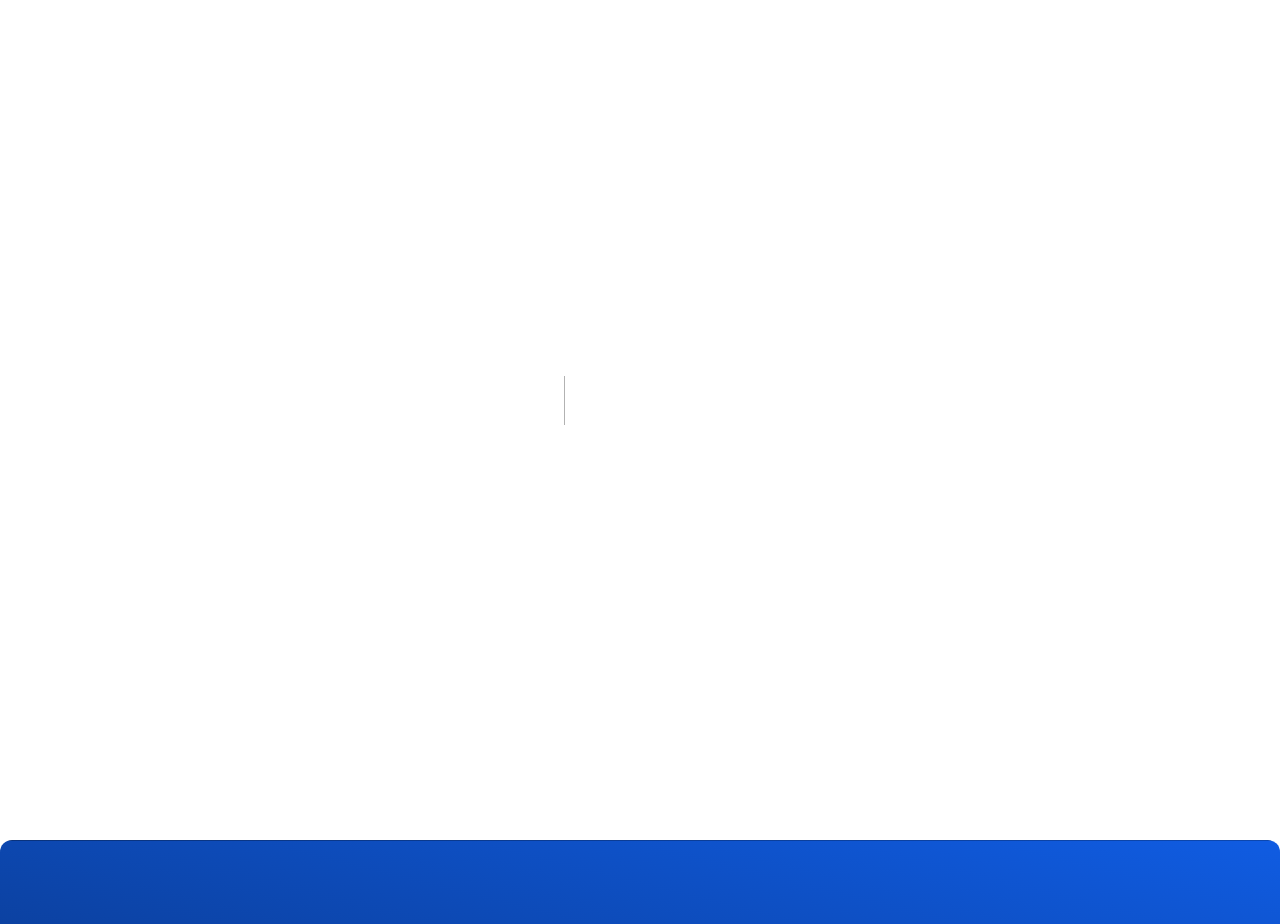
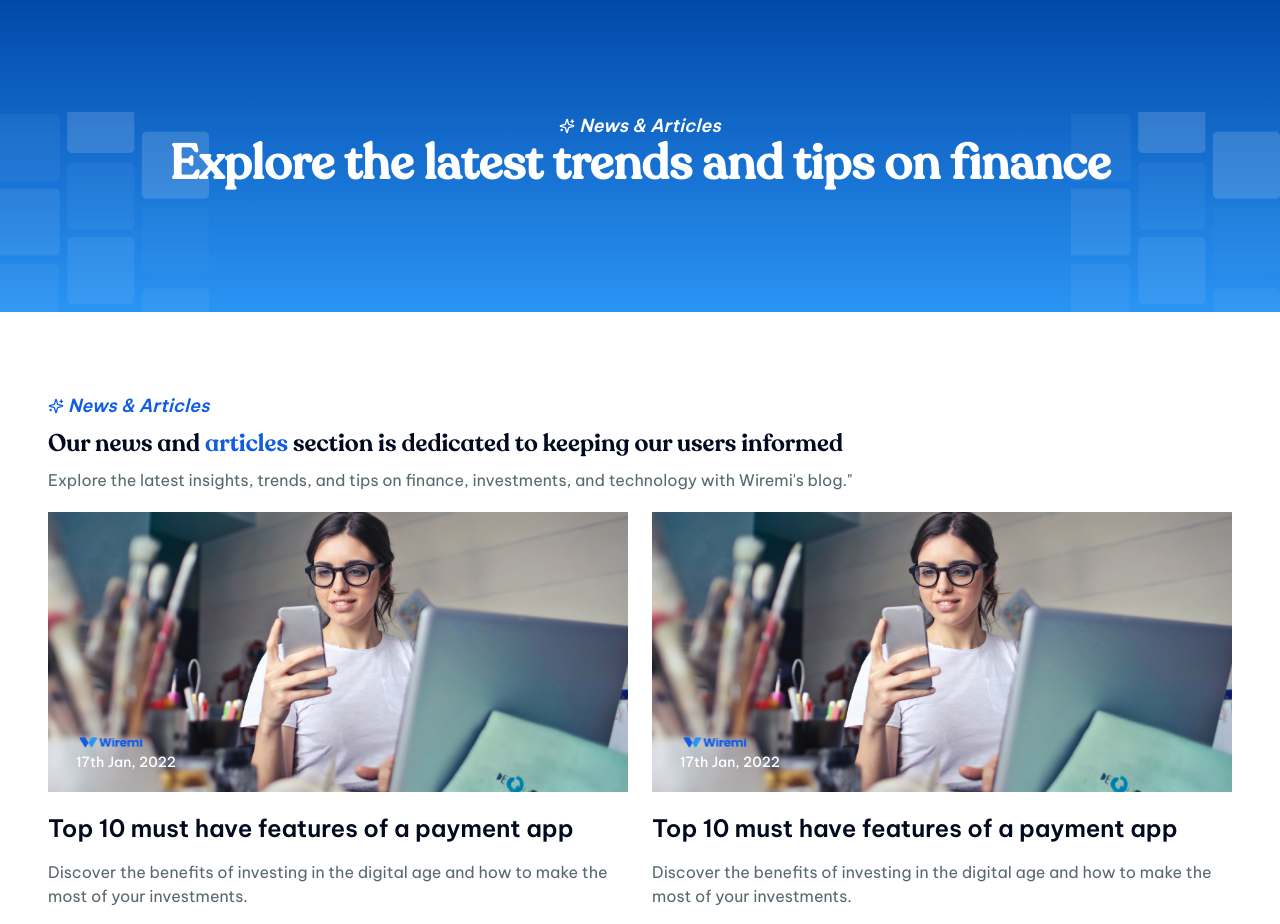
Before and after one commit to adeyemialameen04/wire-mi, a Next.js app: page /news in a window 1280 px wide. Before the commit this address had no page. Shown: the top 924 px of the page. Built offline with nearby package versions, Linux system fonts and the light colour scheme.

Commit message:
feat: implemented news page

```diff
--- a/src/app/_components/why-wiremi.tsx
+++ b/src/app/_components/why-wiremi.tsx
@@ -53,11 +53,11 @@ export default function WhyWiremi({ about }: { about: boolean }) {
 							From digital banking to microfinance, we offer a range of services
 							designed to promote financial resilience and empowerment. At
 							Wiremi, we recognize that sustainable growth is essential for
-							long-term prosperity. That's why we invest in initiatives that
-							promote environmental sustainability, social equity, and economic
-							resilience. By integrating sustainability into our business
-							practices, we aim to create lasting value for society and the
-							planet. Through targeted investments, capacity-building
+							long-term prosperity. That&apos;s why we invest in initiatives
+							that promote environmental sustainability, social equity, and
+							economic resilience. By integrating sustainability into our
+							business practices, we aim to create lasting value for society and
+							the planet. Through targeted investments, capacity-building
 							programs,and advocacy efforts, Wiremi is driving positive change.
 							We work with stakeholders across sectors to build a more inclusive
 							and sustainable future. Together, we can unlock the potential of
--- /dev/null
+++ b/src/app/news/_components/news-and-articles.tsx
@@ -0,0 +1,69 @@
+import SectionHeader from "@/_components/section-header";
+import { Button } from "@/components/ui/button";
+import { news } from "@/data/mock/news";
+import { ArrowUpRight } from "lucide-react";
+import Image from "next/image";
+import Link from "next/link";
+
+export default function NewsAndArticles() {
+	return (
+		<section className="container flex flex-col md:px-12 py-20 gap-5">
+			<div className="flex flex-col gap-2">
+				<SectionHeader className="text-[#105CE2]">
+					News & Articles
+				</SectionHeader>
+				<h5 className="font-recoleta-alt-sb font-semibold text-2xl text-[#00091E]">
+					Our news and <span className="text-[#105CE2]">articles</span> section
+					is dedicated to keeping our users informed
+				</h5>
+				<p className="text-[#57686F]">
+					Explore the latest insights, trends, and tips on finance, investments,
+					and technology with Wiremi's blog."
+				</p>
+			</div>
+			<div className="grid grid-cols-1 md:grid-cols-2 gap-4 md:gap-6">
+				{news.map((item, index) => (
+					<div className="flex flex-col gap-5" key={item.id + index}>
+						<div className="relative h-[280px] w-full">
+							<Image
+								src={`/${item.poster}`}
+								fill
+								alt="News image"
+								className="object-cover"
+							/>
+							<div className="absolute bottom-0 py-5 px-7 flex flex-col">
+								<Image
+									src="/logo-sm.png"
+									height={18}
+									width={70}
+									alt="Wiremi Logo"
+								/>
+								<p className="text-sm font-medium text-white">
+									{item.createdAt}
+								</p>
+							</div>
+						</div>
+						<div className="flex flex-col gap-4">
+							<h5 className="text-[#00091E] font-semibold text-2xl">
+								Top 10 must have features of a payment app
+							</h5>
+							<p className="text-[#57686F]">
+								Discover the benefits of investing in the digital age and how to
+								make the most of your investments.
+							</p>
+						</div>
+						<Button
+							variant={"link"}
+							className="text-[#105CE2] self-start p-0"
+							asChild
+						>
+							<Link href={`/news/${item.id}`}>
+								Read post <ArrowUpRight className="h-4 w-4" />
+							</Link>
+						</Button>
+					</div>
+				))}
+			</div>
+		</section>
+	);
+}
--- /dev/null
+++ b/src/app/news/page.tsx
@@ -0,0 +1,14 @@
+import PageHero from "@/_components/page-hero";
+import NewsAndArticles from "./_components/news-and-articles";
+
+export default function NewsPage() {
+	return (
+		<>
+			<PageHero
+				title="News & Articles"
+				desc="Explore the latest trends and tips on finance"
+			/>
+			<NewsAndArticles />
+		</>
+	);
+}
--- /dev/null
+++ b/src/data/mock/news.ts
@@ -0,0 +1,9 @@
+const news1 = {
+	title: "Top 10 must have features of a payment app",
+	description:
+		"Discover the benefits of investing in the digital age and how to make the most of your investments.",
+	id: "1",
+	createdAt: "17th Jan, 2022",
+	poster: "news1.jpg",
+};
+export const news = [news1, news1, news1, news1];
```
Also changed, not shown: public/logo-sm.png (added), public/news1.jpg (added).
